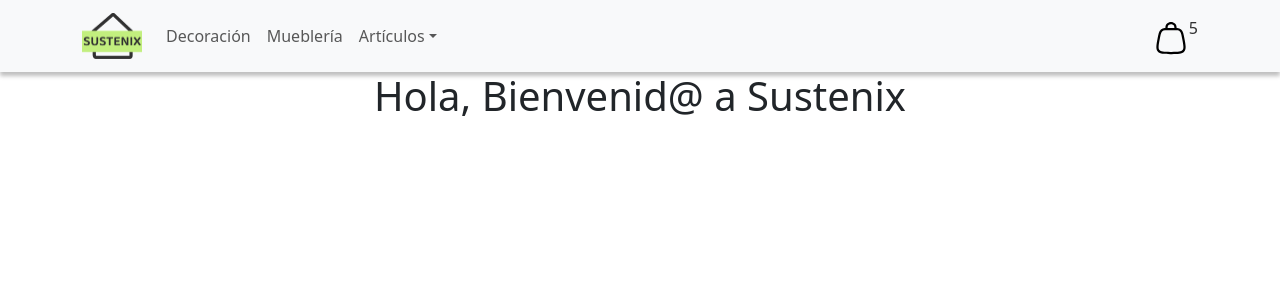
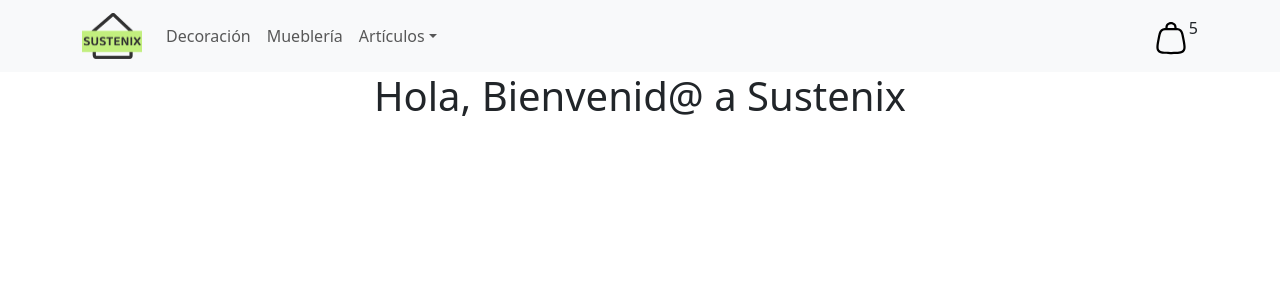
Before and after one commit to eugenisv/PEntrega2-Villamizar, a React (Create React App) app: page / in a window 1280 px wide. Shown: the top 300 px of the page. Built offline with nearby package versions, Linux system fonts and the light colour scheme.

Commit message:
quitar clase navbar

```diff
--- a/src/components/NavBar/NavBar.css
+++ b/src/components/NavBar/NavBar.css
@@ -1,16 +1,5 @@
 :root {
     --color-black: #313131;
-}
-.navbar {
-    background-color: rgba(245, 245, 245, 0.50);
-    box-shadow: 0px 4px 4px 0px rgba(0, 0, 0, 0.25);
-    backdrop-filter: blur(25px);;
-    display: flex;
-    align-items: center;
-    justify-content: space-between;
-    max-width: 100%;
-    padding: 0px 60px 0 60px;
-    color: var(--color-black);
 }
 
 .logo {
```
